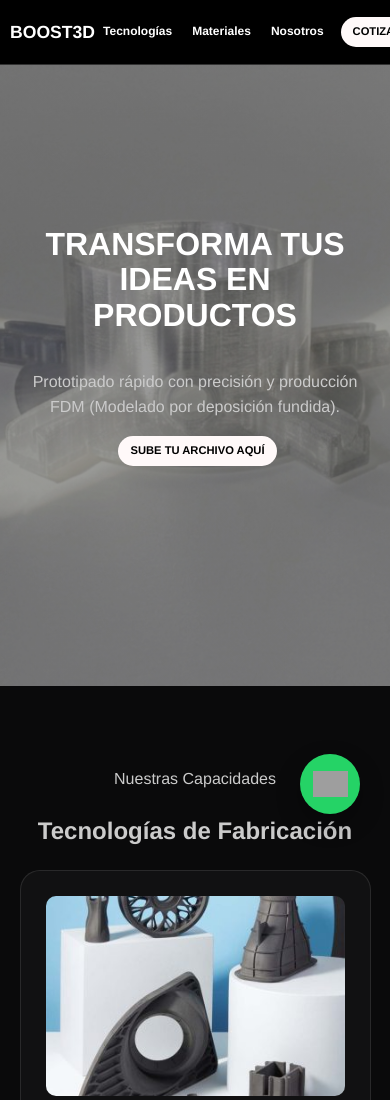
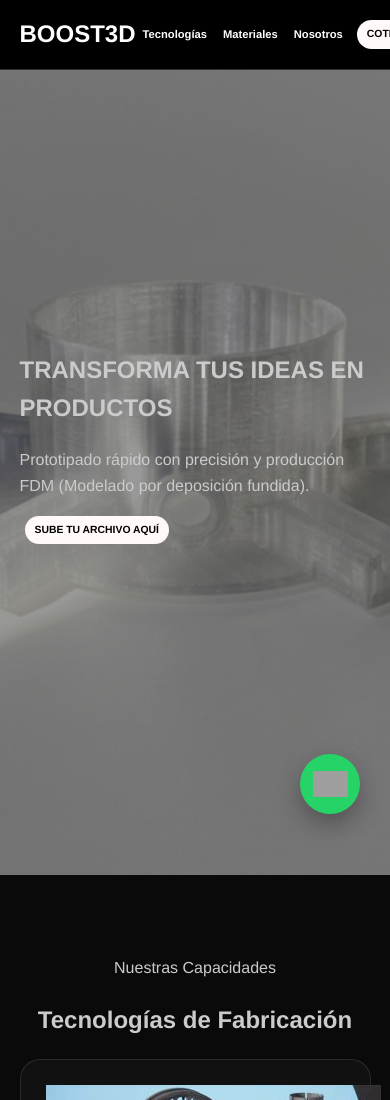
Before and after one commit to pixelitaa/BOOST3D, a website: page index.html in a window 390 px wide. Shown: the top 1100 px of the page. Drawn offline with nearby package versions, Linux system fonts and the light colour scheme; grey boxes are pictures that could not be loaded.

Commit message:
ajuste de paneles

```diff
--- a/css/styles.css
+++ b/css/styles.css
@@ -7,11 +7,10 @@
 }
 
 html, body {
-    overflow-x: hidden; /* Vital: Corta cualquier desborde lateral */
+    overflow-x: hidden; /* Evita el baile lateral */
     width: 100%;
     margin: 0;
     padding: 0;
-    box-sizing: border-box;
 }
 
 body {
@@ -21,7 +20,7 @@ body {
     background-color: var(--dark-bg);
 }
 
-/* --- NAVEGACIÓN CONSOLIDADA --- */
+/* --- NAVEGACIÓN --- */
 .navbar {
     display: flex;
     justify-content: space-between;
@@ -61,6 +60,7 @@ body {
     padding: 10px 15px;
     background: transparent;
     transition: 0.3s;
+    border: 1px solid transparent;
 }
 
 .nav-btn:hover {
@@ -96,25 +96,7 @@ body {
     background-attachment: fixed;
 }
 
-.hero-content {
-    display: flex;
-    flex-direction: column;
-    align-items: center;
-    text-align: center;
-    width: 100%;
-    max-width: 1200px;
-    z-index: 2;
-}
-
-.hero h1 {
-    font-size: clamp(2.2rem, 6vw, 4.5rem);
-    font-weight: 800;
-    line-height: 1.1;
-    margin-bottom: 20px;
-    color: #fff;
-}
-
-/* --- SECCIONES GRID (SERVICIOS Y MATERIALES) --- */
+/* --- SECCIONES GRID --- */
 .servicios-section, .materials-section {
     padding: 80px 5%;
     background-color: #0a0a0b;
@@ -136,95 +118,59 @@ body {
     border-radius: 20px;
     text-align: left;
     transition: all 0.4s ease;
-    box-sizing: border-box;
-}
-
-.panel-image {
-    width: 100%;
-    height: 200px;
-    overflow: hidden;
-    border-radius: 10px;
-    margin-bottom: 15px;
-}
-
-.panel-image img {
-    width: 100%;
-    height: 100%;
-    object-fit: cover;
+    box-sizing: border-box; /* Mantiene el ancho bajo control */
 }
 
 /* --- WHATSAPP SECTION --- */
-.whatsapp-footer-section {
-    width: 100%;
-    background-color: #000;
-    padding: 80px 20px;
-}
-
 .whatsapp-container-pro {
     max-width: 1000px;
     margin: 0 auto;
-    padding: 40px 20px;
-    border: 1px solid rgba(255, 0, 166, 0.3);
+    padding: 60px 20px;
+    background: #0a0a0c;
+    border: 1px solid rgba(255, 0, 166, 0.15);
     border-radius: 30px;
     text-align: center;
 }
 
-/* --- MEDIA QUERIES (EL CORRECTOR DE MÓVIL) --- */
+/* --- MEDIA QUERIES (AJUSTES QUIRÚRGICOS) --- */
 @media (max-width: 768px) {
-    /* NAVBAR: Reducimos gaps para que quepa todo el menú */
-    .navbar {
-        padding: 0 10px;
-        height: 65px;
-    }
-
-    .logo {
-        font-size: 1.1rem;
-    }
-
+    /* 1. Ajuste Navbar: Para que quepan todos los botones */
     .nav-links {
-        gap: 4px; /* Espacio mínimo para evitar que se desborde */
+        gap: 2px !important; /* Espacio mínimo para ganar ancho */
     }
 
     .nav-btn {
-        font-size: 0.75rem;
-        padding: 6px 8px;
+        font-size: 0.7rem !important; /* Achicamos ligeramente para que quepan todos */
+        padding: 5px 6px !important;
     }
 
     .btn-cta {
-        font-size: 0.7rem;
-        padding: 6px 12px;
+        padding: 6px 10px !important;
+        font-size: 0.65rem !important;
     }
 
-    /* HERO: Desactivamos el fixed para iPhone (causa el error de zoom) */
+    /* 2. Ajuste Hero: Quitar el fixed evita el error de zoom en iPhone */
     .hero {
         background-attachment: scroll !important;
-        min-height: 60vh;
-        padding-top: 80px;
     }
 
-    .hero h1 {
-        font-size: 2rem;
-    }
-
-    /* GRIDS: Forzamos una sola columna limpia */
+    /* 3. Ajuste Tarjetas: Forzar que no se salgan del borde */
     .servicios-grid, .materials-panels {
-        grid-template-columns: 1fr;
-        gap: 20px;
-        width: 100%;
+        display: flex !important;
+        flex-direction: column !important;
+        width: 100% !important;
+        padding: 0 !important; /* El margen lo da el contenedor padre */
     }
 
     .panel, .material-card {
-        width: 100%;
-        margin: 0;
+        width: 100% !important;
+        max-width: 100% !important;
+        margin-bottom: 20px;
     }
 
-    /* Ajuste para Nosotros */
-    #nosotros > div {
-        max-width: 100% !important;
-        padding: 0 15px !important;
-    }
-
-    .whatsapp-container-pro h2 {
-        font-size: 1.8rem;
+    .whatsapp-container-pro {
+        width: 100% !important;
+        border-radius: 15px !important;
+        padding: 30px 15px !important;
     }
 }
```
